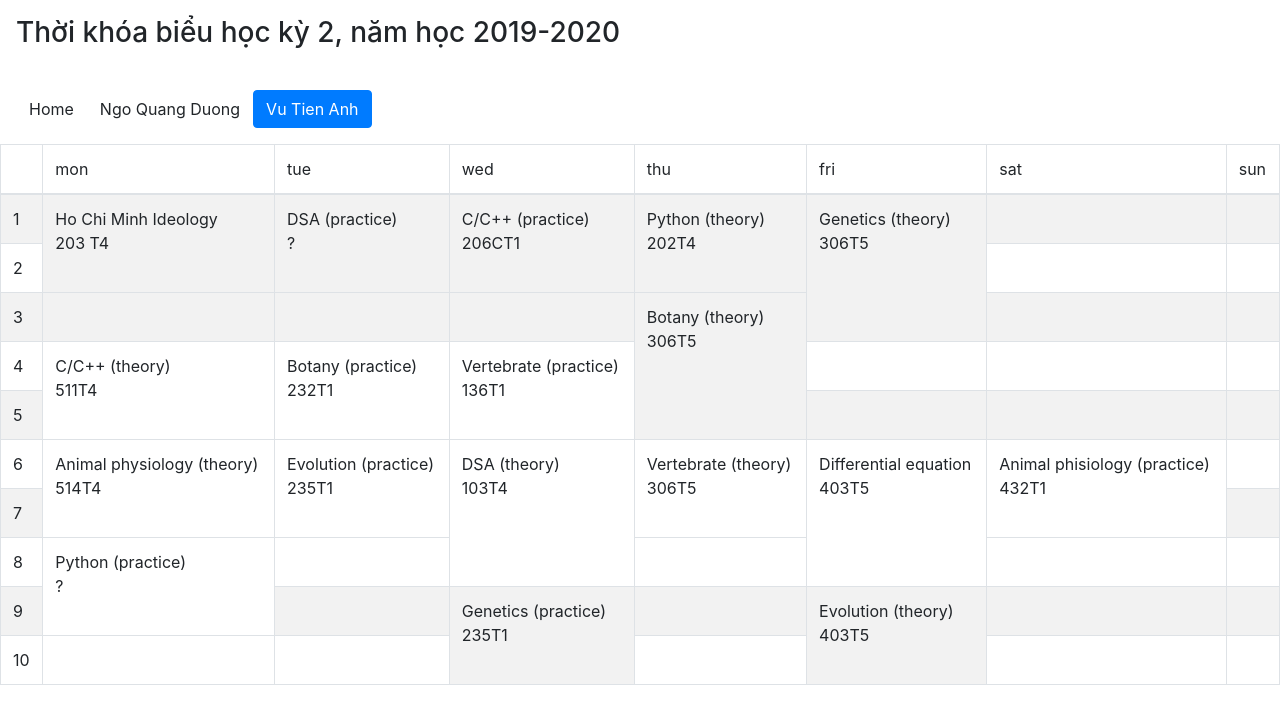
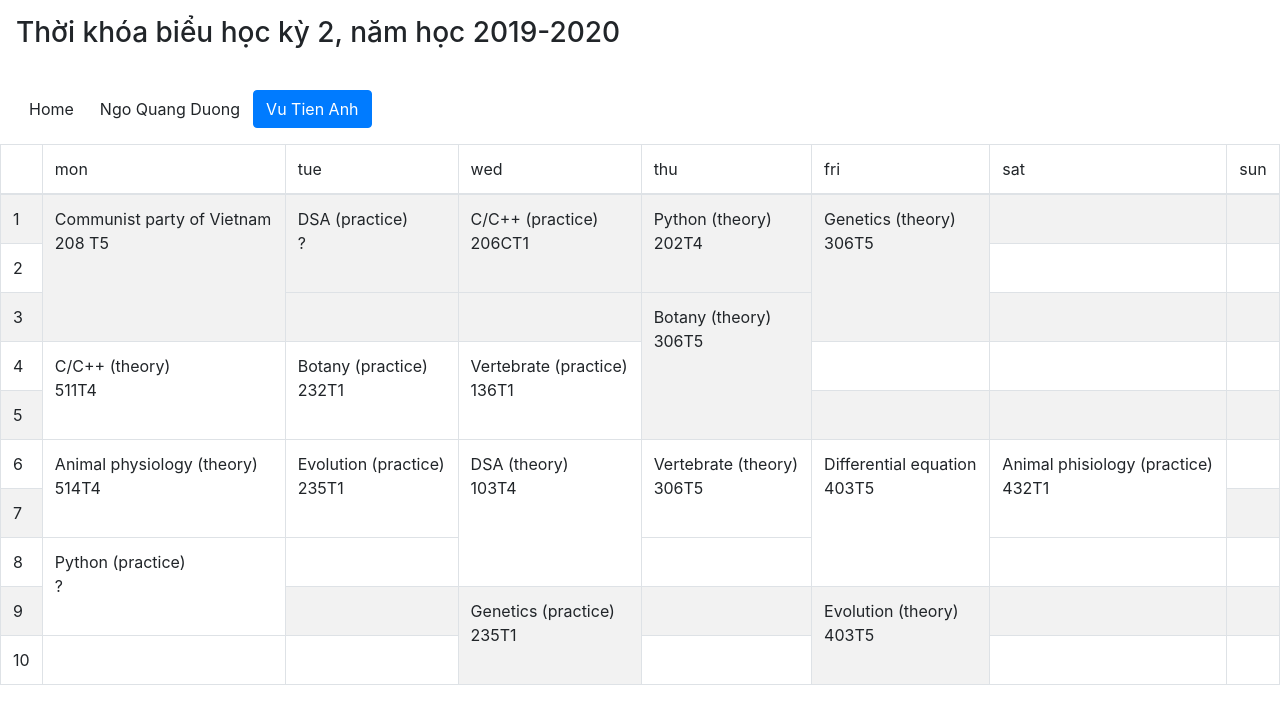
Before and after one commit to duong755/timetable, a React (Create React App) app: page /vutienanh in a window 1280 px wide. Shown: the top 724 px of the page. Built offline with nearby package versions, Linux system fonts and the light colour scheme.

Commit message:
Update timetable of VuTienAnh

```diff
--- a/src/components/VuTienAnh.tsx
+++ b/src/components/VuTienAnh.tsx
@@ -23,8 +23,8 @@ const VuTienAnh: React.FC = () => {
       <tbody>
         <tr>
           <td>1</td>
-          <td className={clsx(classes.subject)} rowSpan={2}>
-            <Subject id="" name="Ho Chi Minh Ideology" room="203 T4" lecturer="" />
+          <td className={clsx(classes.subject)} rowSpan={3}>
+            <Subject id="" name="Communist party of Vietnam" room="208 T5" lecturer="" />
           </td>
           <td className={clsx(classes.subject)} rowSpan={2}>
             <Subject id="" name="DSA (practice)" room="?" lecturer="" />
@@ -48,7 +48,6 @@ const VuTienAnh: React.FC = () => {
         </tr>
         <tr>
           <td>3</td>
-          <td></td>
           <td></td>
           <td></td>
           <td className={clsx(classes.subject)} rowSpan={3}>
```
